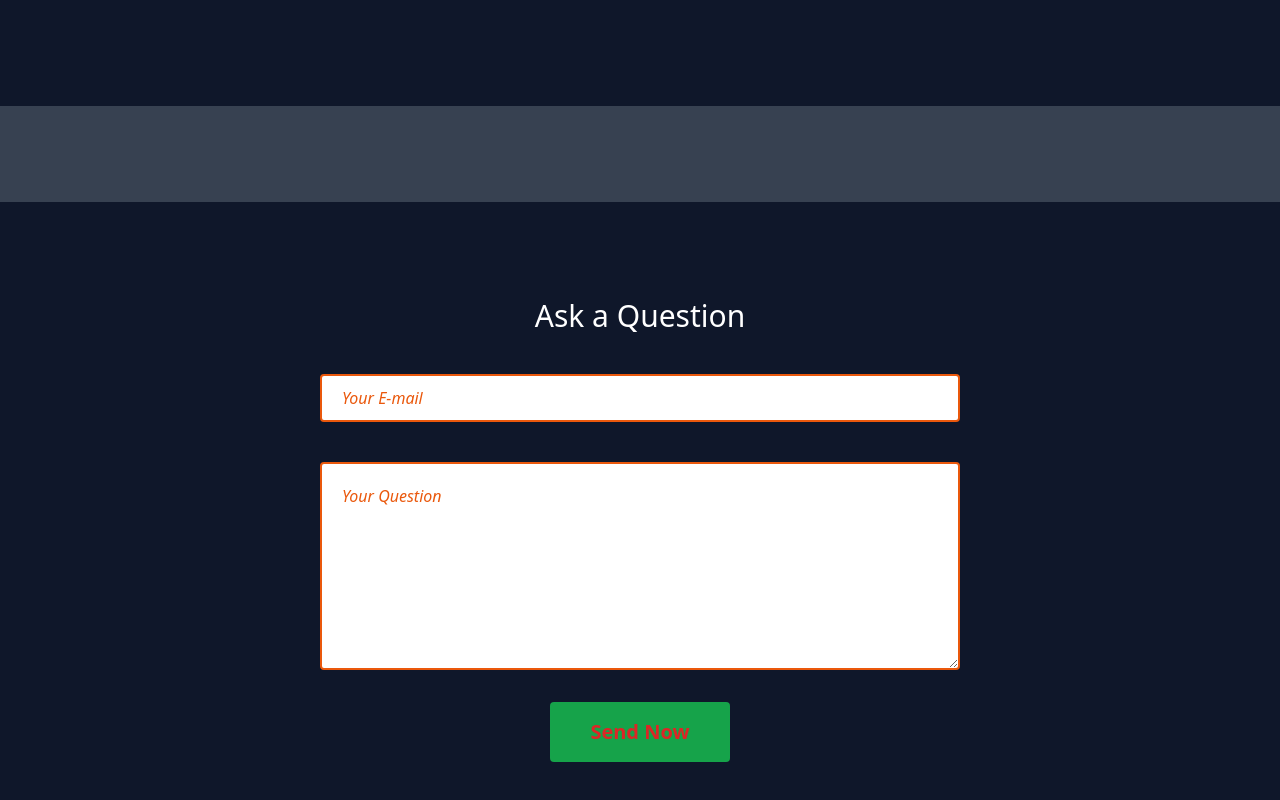
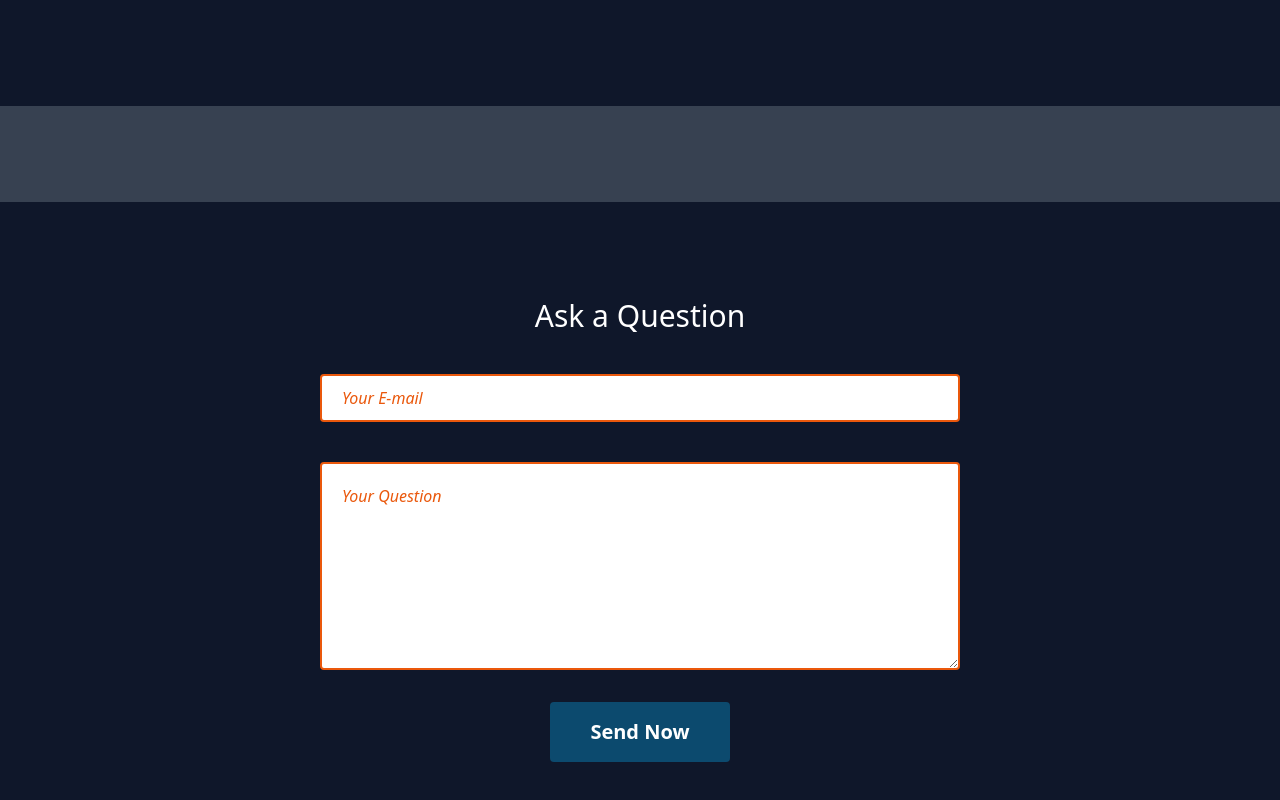
Before and after one commit to niparkaz/first-tailwind-projects, a website built with Vite: page index.html in a window 1280 px wide. Shown: the part 2531-3331 px from the top of the page. Built offline with nearby package versions, Linux system fonts and the light colour scheme.

Commit message:
form section

```diff
--- a/index.html
+++ b/index.html
@@ -144,11 +144,20 @@
                 <input class="block mx-auto mb-10 w-5/6 sm:w-1/2 h-12 border-2 border-orange-600 rounded placeholder:italic placeholder:text-orange-600 px-5" type="email" placeholder="Your E-mail">
 
                 <textarea class="block mx-auto w-5/6 sm:w-1/2 h-52 border-2 border-orange-600 rounded placeholder:italic placeholder:text-orange-600 px-5 py-5" placeholder="Your Question"></textarea>
-                <button class="block mx-auto bg-green-600 px-10 py-4 text-red-600 hover:text-white font-bold text-xl mt-8 rounded hover:bg-green-900 transition"> Send Now </button>
+
+                <button class="block mx-auto bg-sky-900 px-10 py-4 text-white hover:text-red-500 font-bold text-xl mt-8 rounded hover:bg-sky-600 transition"> Send Now </button>
             </form>
         </div>
 
     </section>
+
+
+
+
+
+
+
+
 
 
 
```
